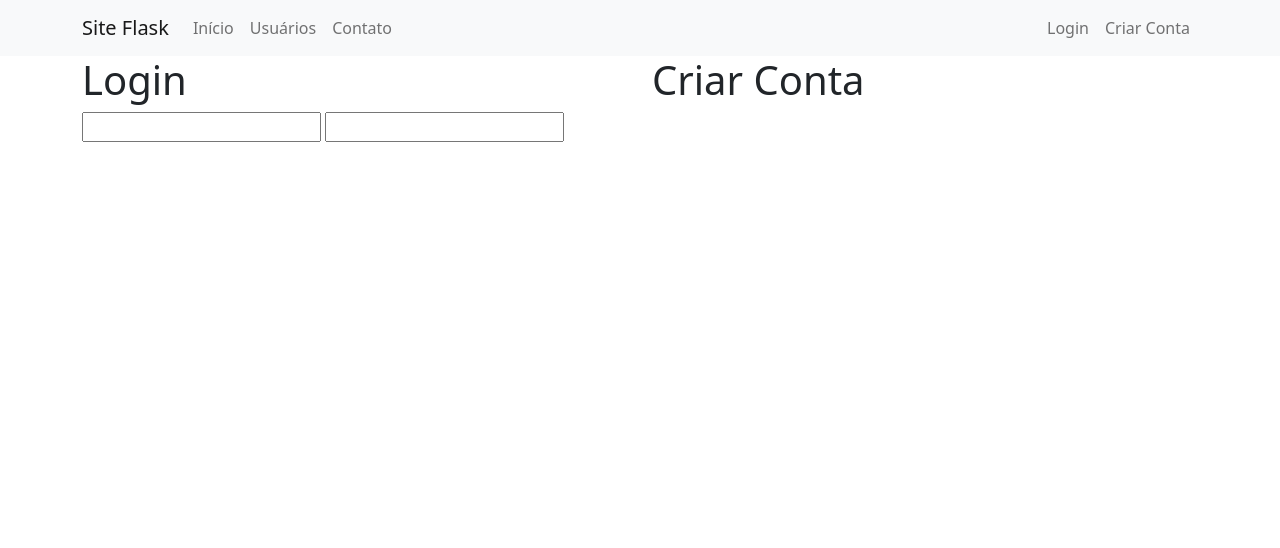
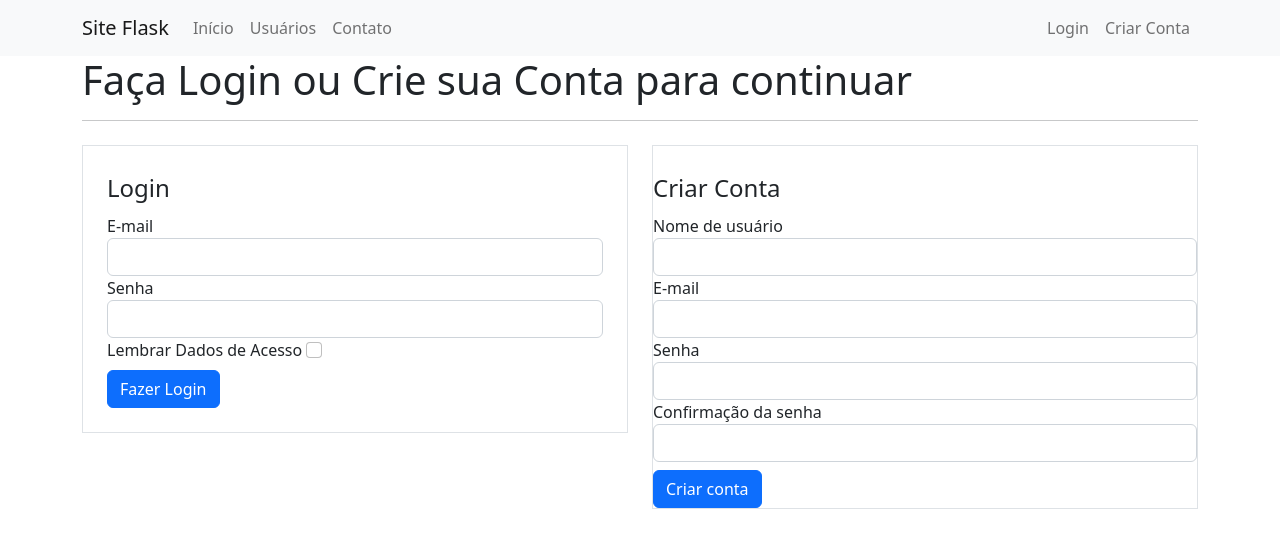
Before and after one commit to lucascomaru/projetoflask, a Flask app: template templates/login.html in a window 1280 px wide. Shown: the top 548 px of the page. Run offline with Flask 2, Linux system fonts and the light colour scheme; the template is opened without the code that fills it: values that come from a table or form of the project are taken from there, others are empty.

Commit message:
Página de login personalizada com bootstrap.

```diff
--- a/forms.py
+++ b/forms.py
@@ -1,5 +1,5 @@
 from flask_wtf import FlaskForm
-from wtforms import StringField, PasswordField, SubmitField
+from wtforms import StringField, PasswordField, SubmitField, BooleanField
 from wtforms.validators import DataRequired, Length, Email, EqualTo
 
 
@@ -14,4 +14,5 @@ class FormCriarConta(FlaskForm):
 class FormLogin(FlaskForm):
     email = StringField('E-mail', validators=[DataRequired(), Email()])
     senha = PasswordField('Senha', validators=[DataRequired(), Length(6, 20)])
+    lembrar_dados = BooleanField('Lembrar Dados de Acesso')
     botao_submit_login = SubmitField('Fazer Login')
--- a/main.py
+++ b/main.py
@@ -7,23 +7,27 @@ lista_usuarios = ['Lucas', 'Gabriel', 'Fátima', 'Vinicius', 'Cláudia']
 
 app.config['SECRET_KEY'] = 'e2f8274d48dc01d27c9ab6b844109580'
 
-@app.route("/")
+@app.route('/')
 def home():
     return render_template('home.html')
 
-@app.route("/contato")
+
+@app.route('/contato')
 def contato():
     return render_template('contato.html')
 
-@app.route("/usuarios")
+
+@app.route('/usuarios')
 def usuarios():
     return render_template('usuarios.html', lista_usuarios=lista_usuarios)
 
-@app.route("/login")
+
+@app.route('/login')
 def login():
     form_login = FormLogin()
-    form_criar_conta = FormCriarConta()
-    return render_template('login.html', form_login=form_login, form_criar_conta=form_criar_conta)
+    form_criarconta = FormCriarConta()
+    return render_template('login.html', form_login=form_login, form_criarconta=form_criarconta)
+
 
 if __name__ == '__main__':
     app.run(debug=True)
--- a/templates/login.html
+++ b/templates/login.html
@@ -2,16 +2,52 @@
 
 {% block body %}
     <div class="container">
+        <h1>Faça Login ou Crie sua Conta para continuar </h1>
+        <hr>
         <div class="row">
             <div class="col">
-                <h1>Login</h1>
-                {{ form_login.email }}
-                {{ form_login.senha }}
+                <form method="POST" action="" class="border p-4 mt-2">
+                <legend>Login</legend>
+                    <fieldset>
+                        <div class="form-group">
+                    {{ form_login.email.label(class="form-control-label") }}
+                    {{ form_login.email(class="form-control") }}
+                        </div>
+                        <div class="form-group">
+                    {{ form_login.senha.label(class="form-control-label") }}
+                    {{ form_login.senha(class="form-control") }}
+                        </div>
+                        <div class="form-group">
+                    {{ form_login.lembrar_dados.label(class="form-check-label") }}
+                    {{ form_login.lembrar_dados(class="form-check-input") }}
+                        </div>
+                    </fieldset>
+                    {{ form_login.botao_submit_login(class="btn btn-primary mt-2") }}
+                </form>
             </div>
             <div class="col">
-                <h1>Criar Conta</h1>
-                {{ form_criarconta.username }}
-                {{ form_criarconta.email }}
+                <form method="POST" action="" class="border pt-4 mt-2">
+                <legend>Criar Conta</legend>
+                    <fieldset>
+                        <div class="form-group">
+                    {{ form_criarconta.username.label(class="form-control-label") }}
+                    {{ form_criarconta.username(class="form-control") }}
+                        </div>
+                        <div class="form-group">
+                    {{ form_criarconta.email.label(class="form-control-label") }}
+                    {{ form_criarconta.email(class="form-control") }}
+                        </div>
+                        <div class="form-group">
+                    {{ form_criarconta.senha.label(class="form-control-label") }}
+                    {{ form_criarconta.senha(class="form-control") }}
+                        </div>
+                        <div class="form-group">
+                    {{ form_criarconta.confirmacao.label(class="form-control-label") }}
+                    {{ form_criarconta.confirmacao(class="form-control") }}
+                        </div>
+                    </fieldset>
+                    {{ form_criarconta.botao_submit_criarconta(class="btn btn-primary mt-2") }}
+                </form>
             </div>
         </div>
     </div>
```
